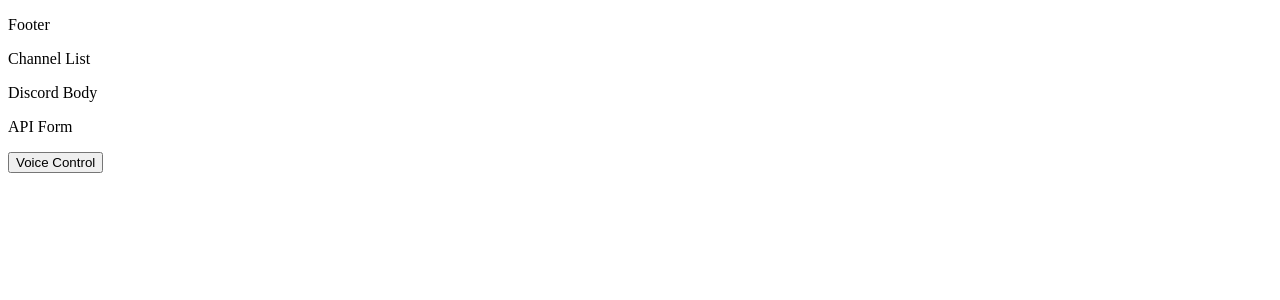
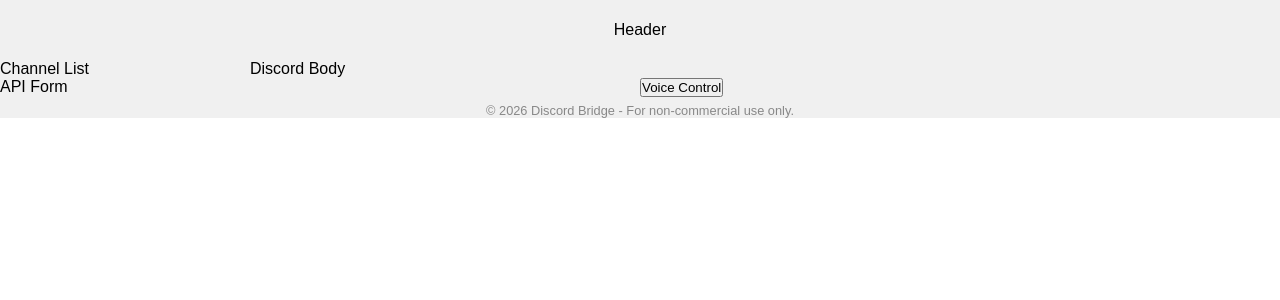
Before and after one commit to bqbbo/discord-bridge, a React (Vite) app in the folder client/: page / in a window 1280 px wide. Shown: the top 300 px of the page. Built offline with nearby package versions, Linux system fonts and the light colour scheme.

Commit message:
App layout with CSS Grid

```diff
--- a/client/src/App.tsx
+++ b/client/src/App.tsx
@@ -7,10 +7,12 @@
 
 const App = () => {
     return (
-        <div id="app">
+        <div className="app">
             <Header />
-            <ChannelList />
-            <DiscordBody />
+            <main className="main-content">
+                <ChannelList />
+                <DiscordBody />
+            </main>
             <Footer />
         </div>
     );
--- a/client/src/components/APIForm.tsx
+++ b/client/src/components/APIForm.tsx
@@ -1,5 +1,5 @@
 const APIForm = () => {
-    return <p>API Form</p>;
+    return <p className="api-form">API Form</p>;
 };
 
 export default APIForm;
--- a/client/src/components/ChannelList.tsx
+++ b/client/src/components/ChannelList.tsx
@@ -1,7 +1,7 @@
 import "../styles/ChannelList.css";
 
 const ChannelList = () => {
-    return <p>Channel List</p>;
+    return <aside className="channel-list">Channel List</aside>;
 };
 
 export default ChannelList;
--- a/client/src/components/DiscordBody.tsx
+++ b/client/src/components/DiscordBody.tsx
@@ -1,7 +1,7 @@
 import "../styles/DiscordBody.css";
 
 const DiscordBody = () => {
-    return <p>Discord Body</p>;
+    return <div className="discord-body">Discord Body</div>;
 };
 
 export default DiscordBody;
--- a/client/src/components/Footer.tsx
+++ b/client/src/components/Footer.tsx
@@ -3,11 +3,19 @@
 
 import "../styles/Footer.css";
 
+const getYear = () => {
+    const date = new Date();
+    return date.getFullYear();
+};
+
 const Footer = () => {
     return (
-        <div id="footer">
+        <div className="footer">
             <APIForm />
             <VoiceControl />
+            <div className="copyright">
+                &copy; {getYear()} Discord Bridge - For non-commercial use only.
+            </div>
         </div>
     );
 };
--- a/client/src/components/Header.tsx
+++ b/client/src/components/Header.tsx
@@ -1,7 +1,7 @@
 import "../styles/Header.css";
 
-const Footer = () => {
-    return <p>Footer</p>;
+const Header = () => {
+    return <div className="header">Header</div>;
 };
 
-export default Footer;
+export default Header;
--- a/client/src/components/VoiceControl.tsx
+++ b/client/src/components/VoiceControl.tsx
@@ -2,10 +2,12 @@
 
 const VoiceControl = () => {
     return (
-        <Button
-            text="Voice Control"
-            onClick={() => console.log("Voice Control Clicked")}
-        />
+        <div className="voice-control">
+            <Button
+                text="Voice Control"
+                onClick={() => console.log("Voice Control Clicked")}
+            />
+        </div>
     );
 };
 
--- a/client/src/styles/App.css
+++ b/client/src/styles/App.css
@@ -0,0 +1,37 @@
+* {
+    margin: 0;
+    padding: 0;
+    box-sizing: border-box;
+}
+
+html,
+body {
+    height: 100%;
+    width: 100%;
+}
+
+.app {
+    display: grid;
+    grid-template-rows: 60px 1fr 40px;
+    font-family: Arial, sans-serif;
+    background-color: #f0f0f0;
+    height: 100%;
+}
+
+.app > .header {
+    grid-row: 1;
+    grid-column: 1 / -1;
+}
+
+.main-content {
+    display: grid;
+    grid-template-columns: 250px 1fr;
+    grid-row: 2;
+    grid-column: 1 / -1;
+    overflow-y: auto;
+}
+
+.app > .footer {
+    grid-row: 3;
+    grid-column: 1 / -1;
+}
--- a/client/src/styles/ChannelList.css
+++ b/client/src/styles/ChannelList.css
@@ -0,0 +1,5 @@
+.channel-list {
+    display: flex;
+    flex-direction: column;
+    grid-column: 1;
+}
--- a/client/src/styles/DiscordBody.css
+++ b/client/src/styles/DiscordBody.css
@@ -0,0 +1,3 @@
+.discord-body {
+    grid-column: 2;
+}
--- a/client/src/styles/Footer.css
+++ b/client/src/styles/Footer.css
@@ -0,0 +1,25 @@
+.footer {
+    display: grid;
+    grid-template-columns: 1fr 1fr;
+    grid-template-rows: 1fr auto;
+    grid-row: 3;
+    grid-column: 1 / -1;
+}
+
+.footer > .api-form {
+    grid-row: 1;
+    grid-column: 1;
+}
+
+.footer > .voice-control {
+    grid-row: 1;
+    grid-column: 2;
+}
+
+.footer > .copyright {
+    grid-row: 2;
+    grid-column: 1 / -1;
+    text-align: center;
+    font-size: 0.8em;
+    color: #888;
+}
--- a/client/src/styles/Header.css
+++ b/client/src/styles/Header.css
@@ -0,0 +1,7 @@
+.header {
+    display: flex;
+    align-items: center;
+    justify-content: center;
+    grid-row: 1;
+    grid-column: 1 / -1;
+}
```
